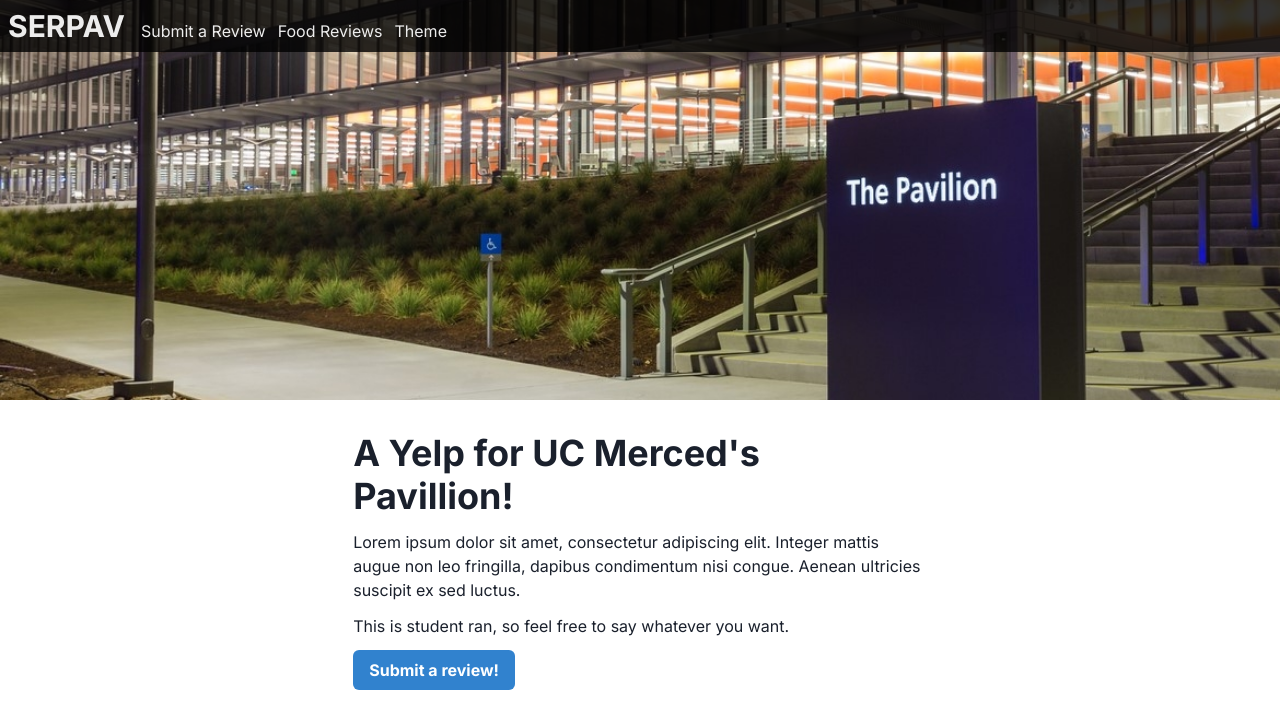
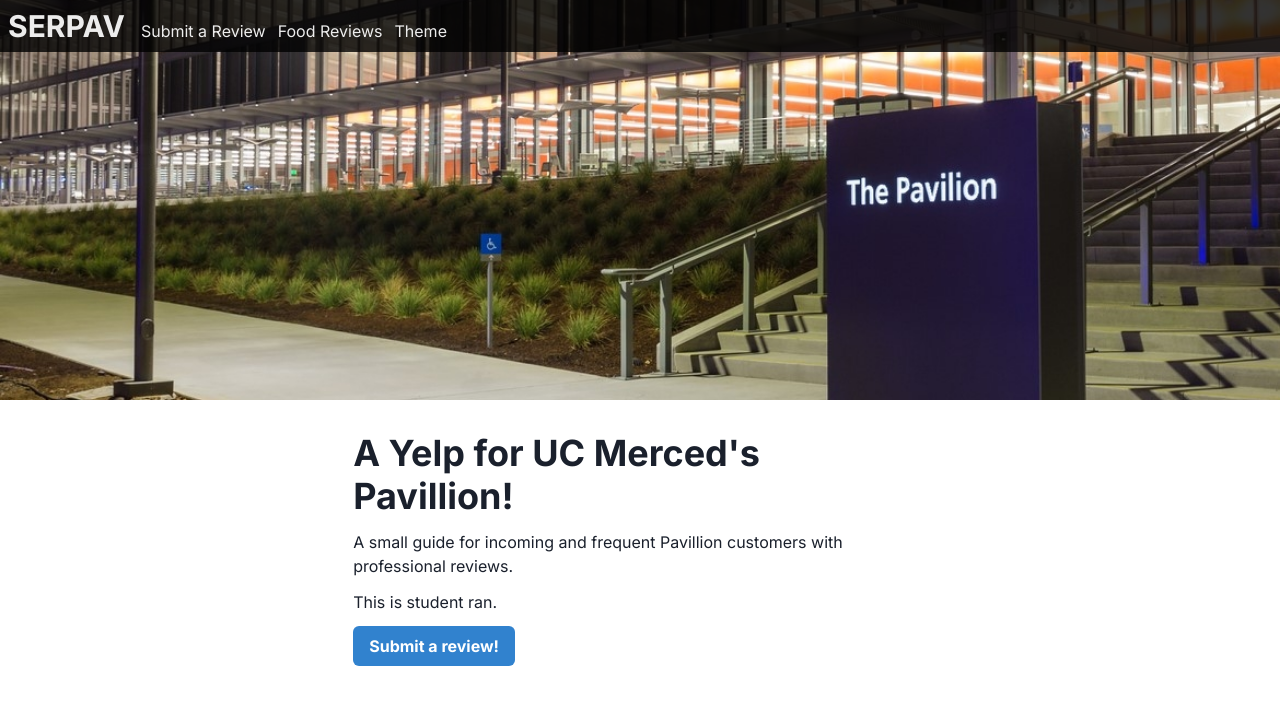
Before and after one commit to kyleawayan/serpav, a Next.js app: page / in a window 1280 px wide. Shown: the top 728 px of the page. Built offline with nearby package versions, Linux system fonts and the light colour scheme.

Commit message:
Change index text

```diff
--- a/pages/index.js
+++ b/pages/index.js
@@ -15,12 +15,10 @@ export default function Home() {
           A Yelp for UC Merced&apos;s Pavillion!
         </Heading>
         <Text mb={3}>
-          Lorem ipsum dolor sit amet, consectetur adipiscing elit. Integer
-          mattis augue non leo fringilla, dapibus condimentum nisi congue.
-          Aenean ultricies suscipit ex sed luctus.
+          A small guide for incoming and frequent Pavillion customers with professional reviews.
         </Text>
         <Text mb={3}>
-          This is student ran, so feel free to say whatever you want.
+          This is student ran.
         </Text>
         <Link href="/review" passHref>
           <Button colorScheme="blue" as="a">
```
